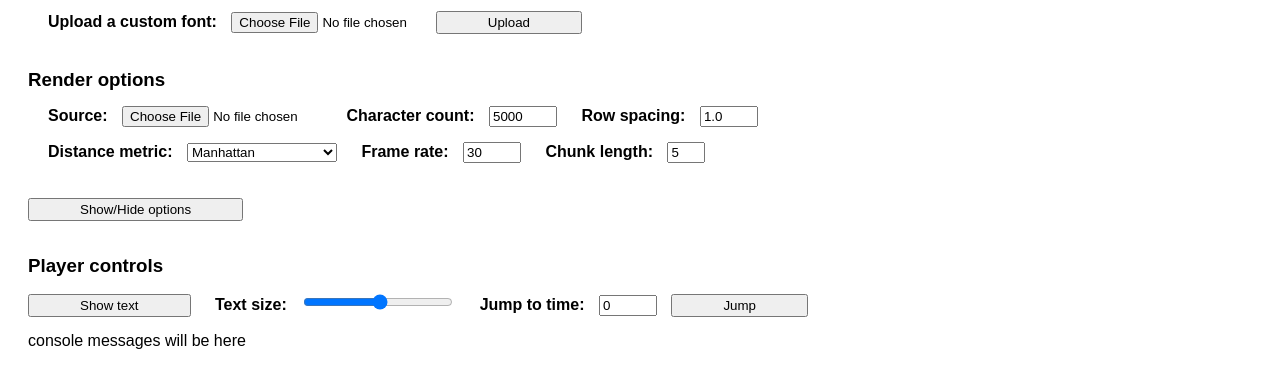
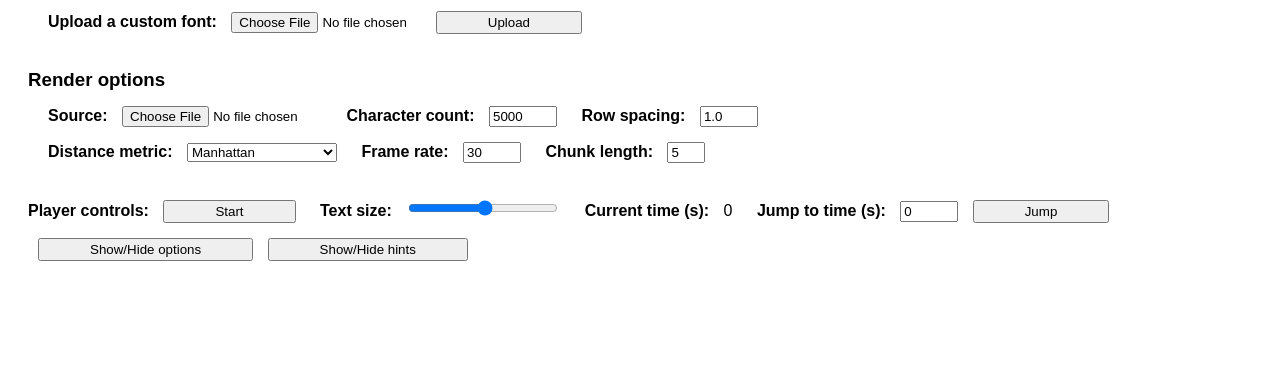
Before and after one commit to filip-pr/Uni-Art, a Python web app: template templates/index.html in a window 1280 px wide. Shown: the part 185-573 px from the top of the page. Run offline with Jinja, Linux system fonts and the light colour scheme; the template is opened without the code that fills it, so the values that code supplies are empty.

Commit message:
Add hints

```diff
--- a/templates/index.html
+++ b/templates/index.html
@@ -4,42 +4,48 @@
     <meta charset="UTF-8">
     <title>Uni-Art player</title>
     <style>
-        div
-        {
+        div {
             margin-bottom: 20px;
             margin-left: 20px;
         }
 
-        div > *
-        {
+        div > * {
             margin-bottom: 15px;
         }
 
-        button
-        {
+        button {
             padding: 2px 50px;
             cursor: pointer;
         }
 
-                label
-        {
+        label {
             margin-left: 20px;
             margin-right: 10px;
             font-weight: bold;
         }
 
-        .hide
-        {
+        .hide {
             display: none !important;
         }
 
-        .options
-        {
+        .options {
         }
+
+        .hint{
+            font-style: italic;
+            font-size: 12px;
+        }
+
     </style>
     <script>
-        function toggle_hide() {
+        function optionsToggleHide() {
             document.querySelectorAll('.options').forEach(item => {
+                item.classList.toggle('hide');
+            })
+        }
+
+        function hintToggleHide() {
+            document.querySelectorAll('.hint').forEach(item => {
                 item.classList.toggle('hide');
             })
         }
@@ -51,79 +57,118 @@
     <div class="options">
         <h3>Font options</h3>
 
-        <label for="font">Font:</label>
-        <select id="font" style="width: 200px;">
+        <label for="font-path">Font:</label>
+        <select id="font-path" style="width: 200px;">
         </select>
 
-        <label for="charset">Charset:</label>
-        <input type="input" id="charset" value="unicode" style="width: 200px;">
+        <label for="font-charset">Charset:</label>
+        <input type="input" id="font-charset" value="unicode" style="width: 200px;">
 
-        <label for="text_color">Text color:</label>
-        <input type="color" id="text_color" value="#000000" style="width: 25px;">
+        <label for="font-text-color">Text color:</label>
+        <input type="color" id="font-text-color" value="#000000" style="width: 25px;">
 
-        <label for="bg_color">Background color:</label>
-        <input type="color" id="bg_color" value="#FFFFFF" style="width: 25px;">
+        <label for="font-bg-color">Background color:</label>
+        <input type="color" id="font-bg-color" value="#FFFFFF" style="width: 25px;">
         <br>
-        <label for="embedded_color">Color:</label>
-        <input type="checkbox" id="embedded_color" checked>
+        <label for="font-embedded-color">Color:</label>
+        <input type="checkbox" id="font-embedded-color" checked>
 
-        <label for="kerning">Kerning:</label>
-        <input type="checkbox" id="kerning" checked>
+        <label for="font-kerning">Kerning:</label>
+        <input type="checkbox" id="font-kerning" checked>
 
-        <label for="ligatures">Ligatures:</label>
-        <input type="checkbox" id="ligatures">
+        <label for="font-ligatures">Ligatures:</label>
+        <input type="checkbox" id="font-ligatures">
 
-        <label for="force_monospace">Force monospace:</label>
-        <input type="checkbox" id="force_monospace">
+        <label for="font-force-monospace">Force monospace:</label>
+        <input type="checkbox" id="font-force-monospace">
 
-        <label for="render_size">Font render size:</label>
-        <input type="number" id="render_size" value="100" style="width: 50px;">
+        <label for="font-render-size">Font render size:</label>
+        <input type="number" id="font-render-size" min="1" value="100" style="width: 50px;">
         <br>
-        <label for="upload_font">Upload a custom font:</label>
-        <input type="file" id="upload_font" accept=".ttf, .otf" style="width: 200px;">
-        <button id="upload_button">Upload</button>
+        <label for="font-upload-font">Upload a custom font:</label>
+        <input type="file" id="font-upload-font" accept=".ttf, .otf" style="width: 200px;">
+        <button id="font-upload-button">Upload</button>
+
+    <span class="hint hide" ><br>
+        <b>Font:</b> Font to be used for rendering<br>
+        <b>Charset:</b> Either 'unicode', 'ascii' or string containing characters allowed to be used<br>
+        <b>Text color</b> Desired color of rendered text<br>
+        <b>Background color:</b>: Desired background color for rendered text<br>
+        <b>Color:</b> Whether to use color in font characters (emoji etc.)<br>
+        <b>Kerning:</b> Whether to use kerning<br>
+        <b>Ligatures:</b> Whether to use ligatures (not recommended for some fonts since not all ligatures supported by font are supported by browser)<br>
+        <b>Force monospace:</b> Whether to force rendering font as monospace (usually not recommended)<br>
+        <b>Font render size:</b> Size at which the font will be rendered with (recommended to not go bellow 20, some fonts might require specific value to work) <br>
+        <b>Upload a custom font:</b> Uploaded font will be added to Font dropdown<br>
+    </span>
     </div>
 
     <div class="options">
         <h3>Render options</h3>
 
-        <label for="source">Source:</label>
-        <input type="file" id="source" style="width: 200px;">
+        <label for="render-source">Source:</label>
+        <input type="file" id="render-source" style="width: 200px;">
 
-        <label for="character_count">Character count:</label>
-        <input type="number" id="character_count" value="5000" style="width: 60px;">
+        <label for="render-character-count">Character count:</label>
+        <input type="number" id="render-character-count" value="5000" style="width: 60px;">
 
-        <label for="row_spacing">Row spacing:</label>
-        <input type="number" id="row_spacing" value="1.0" step="0.01" style="width: 50px;">
+        <label for="render-row-spacing">Row spacing:</label>
+        <input type="number" id="render-row-spacing" value="1.0" step="0.01" style="width: 50px;">
         <br>
-        <label for="distance_metric">Distance metric:</label>
-        <select id="distance_metric" style="width: 150px;">
+        <label for="render-distance-metric">Distance metric:</label>
+        <select id="render-distance-metric" style="width: 150px;">
             <option value="manhattan">Manhattan</option>
             <option value="euclidean">Euclidean</option>
         </select>
 
-        <label for="frame_rate">Frame rate:</label>
-        <input type="number" id="frame_rate" class="video_setting" value="30" style="width: 50px;">
+        <label for="render-frame-rate">Frame rate:</label>
+        <input type="number" id="render-frame-rate" class="video-setting" value="30" style="width: 50px;">
 
-        <label for="chunk_length">Chunk length:</label>
-        <input type="number" id="chunk_length" class="video_setting" value="5" style="width: 30px;">
+        <label for="render-chunk-length">Chunk length:</label>
+        <input type="number" id="render-chunk-length" class="video-setting" value="5" style="width: 30px;">
+
+        <span class="hint hide" ><br>
+            <b>Source:</b> Source file to render<br>
+            <b>Character count:</b> Aproximate number of (visible) characters to be used<br>
+            <b>Row spacing:</b> Aditional distance between rows expected while rendering<br>
+            <b>Distance metric:</b> Distance metric to be used when quering for color-closest characters<br>
+            <b>Frame rate:</b> Frame rate used for rendering (video only)<br>
+            <b>Chunk length:</b> Length of chunks in which the video is rendered, smaller values mean less waiting when jumping through video, but possible performance issues (video only)<br>
+        </span>
     </div>
 
     <div>
-        <button onclick="toggle_hide()">Show/Hide options</button>
+        <label style="margin-left: 0px">Player controls:</label>
 
-        <h3>Player controls</h3>
+        <button id="player-start-button">Start</button>
 
-        <button id="show_button">Show text</button>
+        <label for="player-text-size">Text size:</label>
+        <input type="range" id="player-text-size" min="1" max="50" step="1" style="width: 150px">
 
-        <label for="text_size">Text size:</label>
-        <input type="range" id="text_size" min="1" max="50" step="1" style="width: 150px">
+        <label for="player-current-time">Current time (s):</label>
+        <span id="player-current-time">0</span>
 
-        <label for="play_time">Jump to time:</label>
-        <input type="number" id="play_time" value="0" style="width: 50px;">
-        <button id="time_jump_button" style="margin-left: 10px">Jump</button>
+        <label for="player-jump-time">Jump to time (s):</label>
+        <input type="number" id="player-jump-time" value="0" style="width: 50px;">
+        <button id="player-jump-time-button" style="margin-left: 10px">Jump</button>
+
+        <button onclick="optionsToggleHide()" style="margin-left: 10px">Show/Hide options</button>
+        <button onclick="hintToggleHide()" style="margin-left: 10px">Show/Hide hints</button>
+
+        <span class="hint hide"><br>
+            <b>Start (button):</b> Press to start displaying the image or playing the video<br>
+            <b>Text size:</b> Text size of rendered media, if the "image" is too big try lowering this value<br>
+            <b>Current time (s):</b> Current time since the start of the video in seconds (video only)<br>
+            <b>Jump to time (s):</b> After pressing the Jump button, player will jump to the selected time of the video (video only)<br>
+            <b>Keyboard controls:</b> Space to pause/unpause the video, A and D (or arrows) to jump back/forward 10s, if the controls are not working make sure that no text box is selected (video only)<br>
+        </span>
+
         <br>
-        <span id="console">console messages will be here</span>
+        <span id="info-console"></span>
+    </div>
+
+    <div>
+        <span id="display"></span>
     </div>
 
     <script src="{{ url_for('static', filename='script.js') }}"></script>
```
